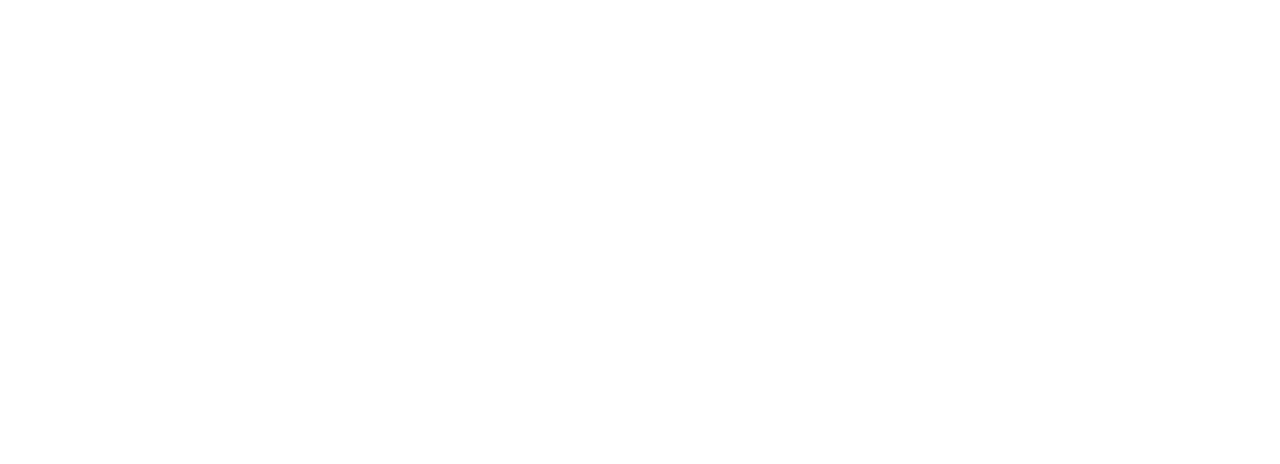
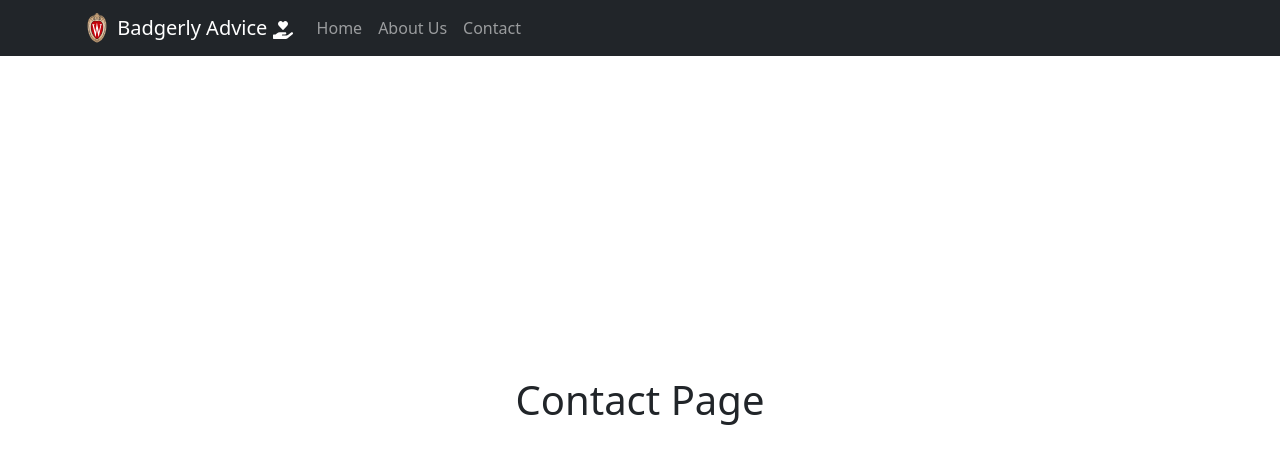
Before and after one commit to CS571-F25/p81, a React (Vite) app: page /p81/contact in a window 1280 px wide. Before the commit this address had no page. Shown: the top 464 px of the page. Built offline with nearby package versions, Linux system fonts and the light colour scheme.

Commit message:
moved components, fixed contact routing

```diff
--- /dev/null
+++ b/src/components/pages/Contact.jsx
@@ -0,0 +1,4 @@
+
+export default function Contact() {
+    return <h1>Contact Page</h1>;
+}
--- a/src/components/structural/BadgerNavbar.jsx
+++ b/src/components/structural/BadgerNavbar.jsx
@@ -2,6 +2,7 @@
 import { Link } from 'react-router';
 import pic from '../../assets/uw-crest.svg';
 import { FaHandHoldingHeart } from 'react-icons/fa';
+
 export default function BadgerNavbar() {
   return (
     <Navbar bg='dark' variant='dark' fixed='top' expand='sm' collapseOnSelect>
@@ -23,7 +24,7 @@
               Home
             </Nav.Link>
             <Nav.Link as={Link} to='/p81/about'>
-              About
+              About Us
             </Nav.Link>
             <Nav.Link as={Link} to='/p81/contact'>
               Contact
--- a/src/components/structural/Router.jsx
+++ b/src/components/structural/Router.jsx
@@ -1,7 +1,9 @@
 import { BrowserRouter, Route, Routes } from 'react-router';
-import Home from '../../pages/Home';
+import Home from '../pages/Home.jsx';
 import App from '../../App.jsx';
 import BadgerlyAdvice from '../BadgerlyAdvice.jsx';
+import Contact from '../pages/Contact.jsx';
+
 export default function Router() {
   return (
     <BrowserRouter>
@@ -9,6 +11,7 @@
         <Route path='/p81/' element={<BadgerlyAdvice />}>
           <Route index element={<Home />} />
           <Route path='about' element={<App />} />
+          <Route path='contact' element={<Contact />} />
         </Route>
       </Routes>
     </BrowserRouter>
```
Also changed, not shown: src/components/pages/Home.jsx (renamed from src/pages/Home.jsx), 4 other files (tests, documents, lock files or other folders).
